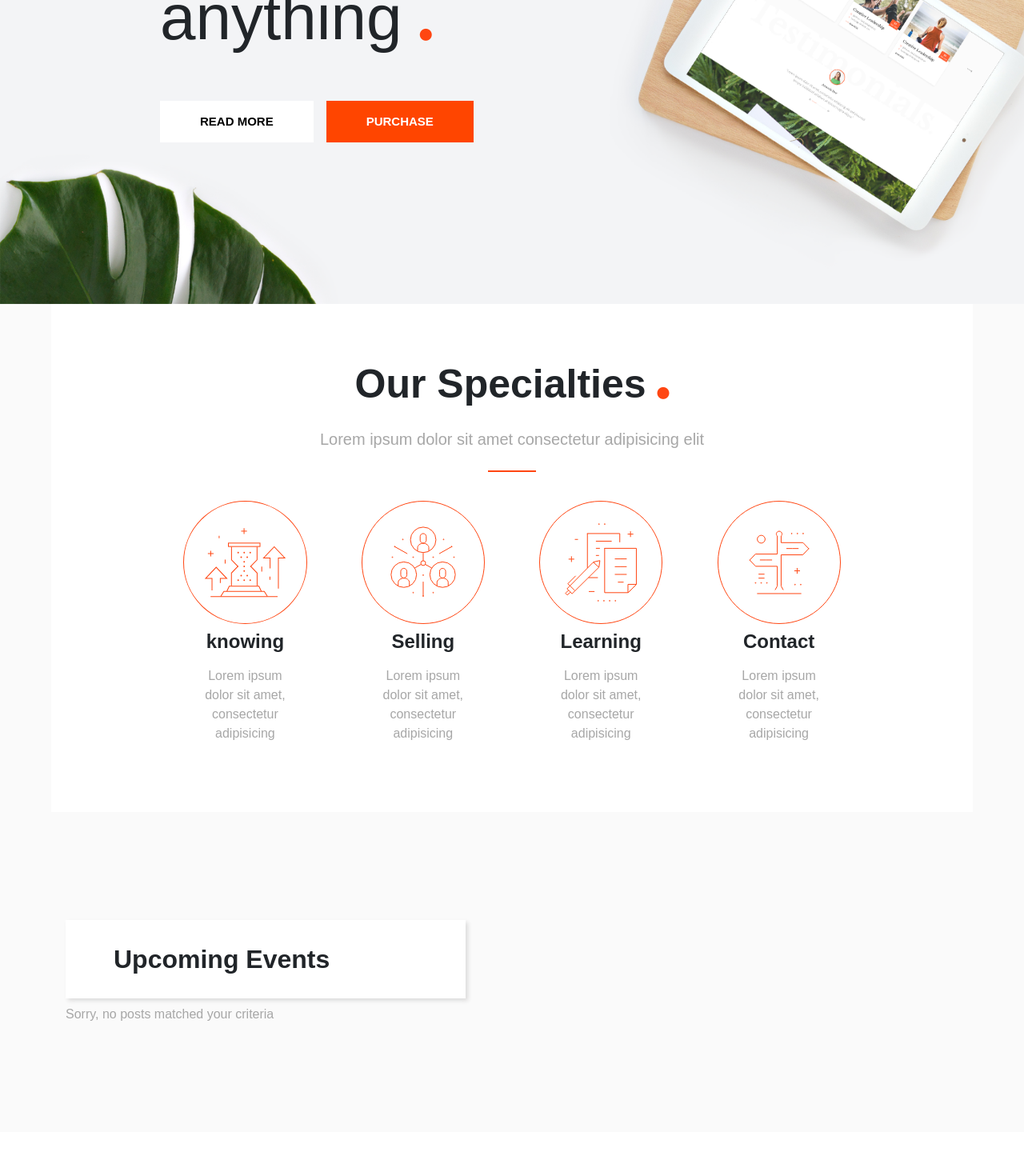
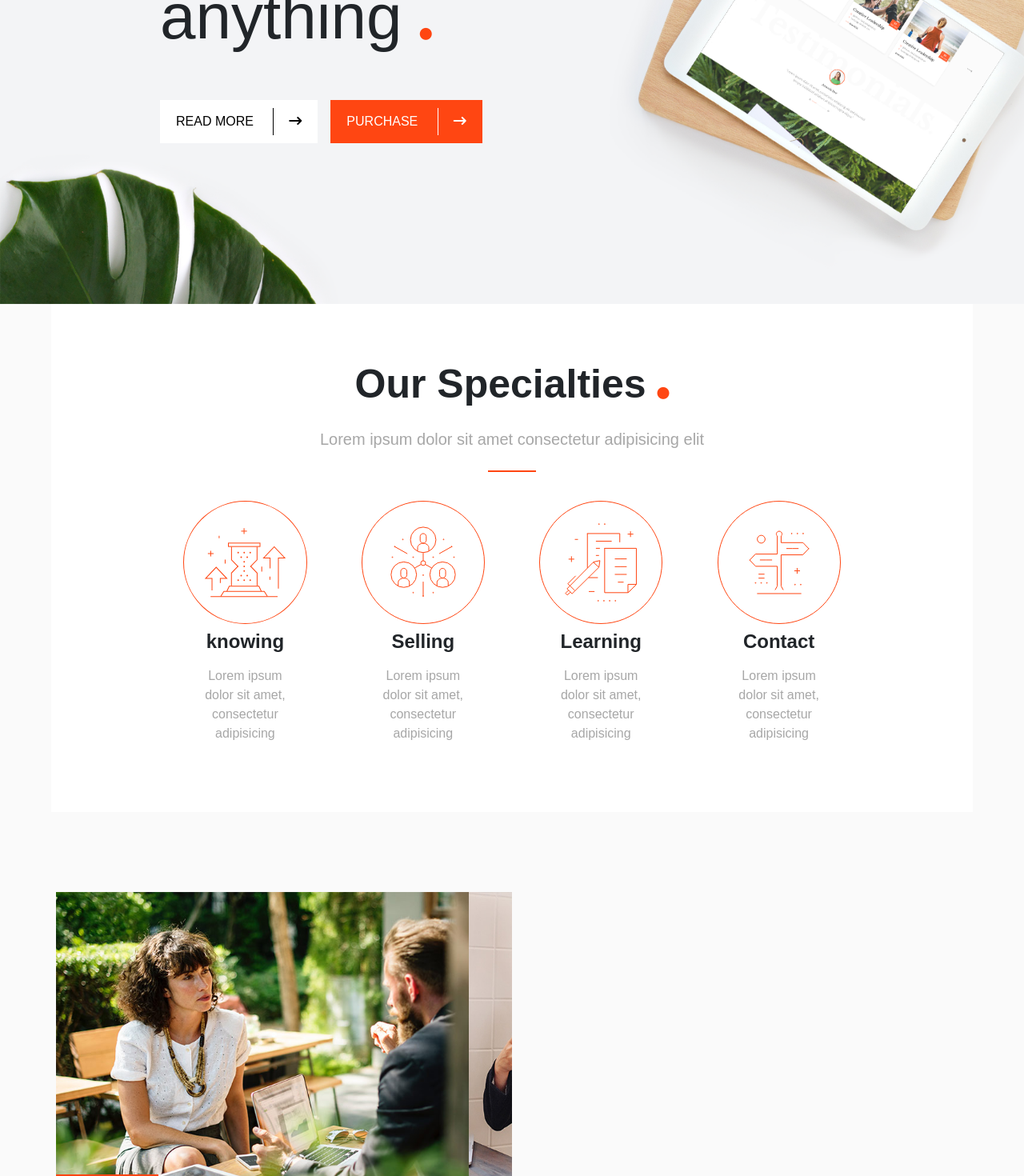
Before and after one commit to sabino-olivieri/proj-html-vuejs, a Vue app: page / in a window 1280 px wide. Shown: the part 420-1890 px from the top of the page at 80% size. Built offline with nearby package versions, Linux system fonts and the light colour scheme.

Commit message:
feat: muoseover and mouseleave added on AppCarouselBanner

```diff
--- a/src/components/AppCarouselBanner.vue
+++ b/src/components/AppCarouselBanner.vue
@@ -1,5 +1,9 @@
 <script>
+import AppButton from "./AppButton.vue"
 export default {
+  components:{
+    AppButton
+  },
   data() {
     return {
       activeIndex: 0,
@@ -30,12 +34,17 @@ export default {
         this.showNext();
       }, 5000);
     },
+    clearInt() {
+      // console.log("stop:", this.isIntervalActive);
+
+      clearInterval(this.interval);
+    },
   },
 };
 </script>
 
 <template>
-  <div id="carousel" class="carousel slide">
+  <div id="carousel" class="carousel slide" v-on:mouseover="clearInt()" v-on:mouseleave="startInt()">
     <div class="carousel-inner">
       <div class="carousel-item" :style="{ backgroundImage: `url(${getImagePath(array[this.activeIndex].image)})`}">
         <div class="info gap-3">
@@ -45,8 +54,8 @@ export default {
           </h1>
           <span>{{ array[this.activeIndex].content }}</span>
           <div class="btn-container d-flex gap-3 pt-3">
-            <a href="#" class="white-link">read more</a>
-            <a href="#" class="orange-link">purchase</a>
+            <AppButton :bgColor="'white'" :innerText="'READ MORE'"/>
+            <AppButton :bgColor="'orange'" :innerText="'PURCHASE'"/>
           </div>
         </div>
 
--- a/src/pages/HomePage.vue
+++ b/src/pages/HomePage.vue
@@ -3,6 +3,7 @@ import AppCarouselBanner from "../components/AppCarouselBanner.vue";
 import AppOurSpecialties from "../components/AppOurSpecialties.vue";
 import AppEventsSection from "../components/AppEventsSection.vue";
 import AppCreativeLeaderSection from "../components/AppCreativeLeaderSection.vue";
+import AppFounder from "../components/AppFounder.vue"
 import {store} from "../store.js"
 
 export default {
@@ -11,6 +12,7 @@ export default {
     AppOurSpecialties,
     AppEventsSection,
     AppCreativeLeaderSection,
+    AppFounder
   },
   created() {
     store.isHeaderHome = true;
@@ -67,6 +69,7 @@ export default {
     <!-- <h1>Home Page</h1> -->
     <AppCarouselBanner :array="sliderImages" />
     <AppOurSpecialties :itemArray="ourSpecialtiesItem" />
+    <AppFounder/>
     <AppEventsSection />
     <AppCreativeLeaderSection />
   </div>
```
